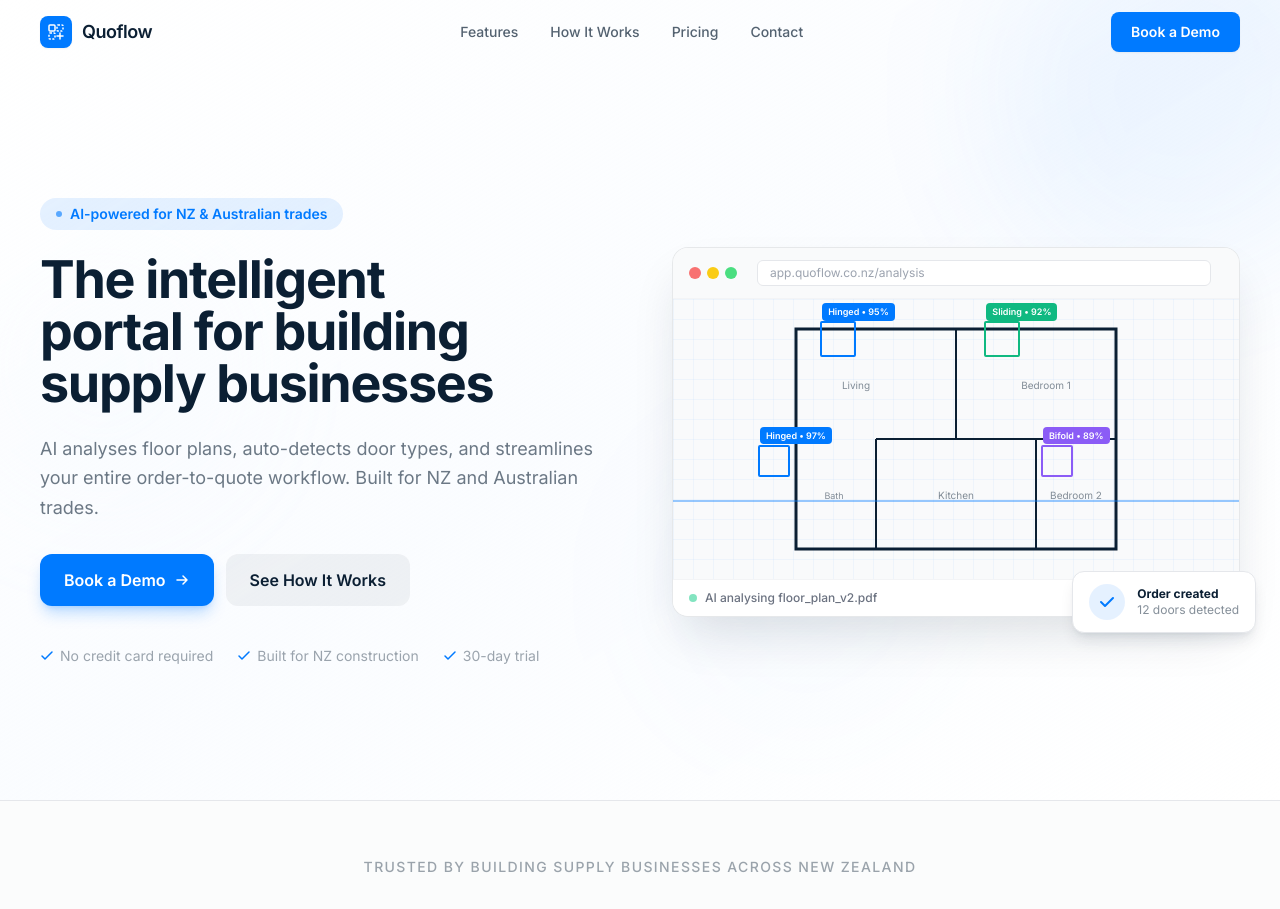
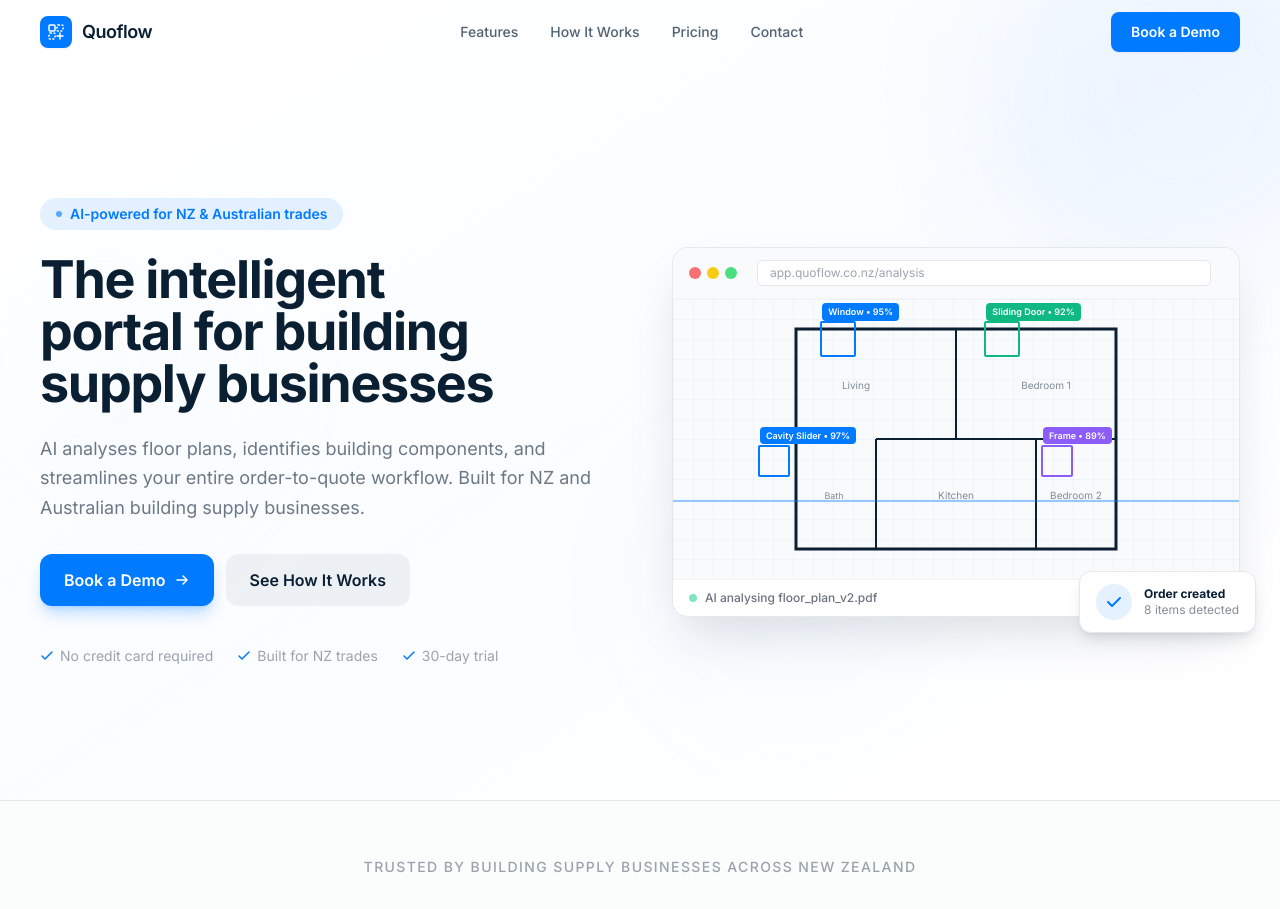
Before and after one commit to oliverjbunce-lgtm/planflow-website, a Next.js app: page / in a window 1280 px wide. Shown: the top 909 px of the page. Built offline with nearby package versions, Linux system fonts and the light colour scheme.

Commit message:
broaden copy from doors to general building supply

```diff
--- a/components/Features.jsx
+++ b/components/Features.jsx
@@ -17,7 +17,7 @@ const features = [
       </svg>
     ),
     title: 'AI Floor Plan Analysis',
-    desc: 'Upload a building plan and AI automatically detects and counts every door type. Saves hours of manual take-offs.',
+    desc: 'Upload a building plan and AI automatically detects and counts building components. Saves hours of manual take-offs.',
     highlight: 'Saves hours of manual take-offs',
   },
   {
--- a/components/Hero.jsx
+++ b/components/Hero.jsx
@@ -79,7 +79,7 @@ function FloorPlanMockup() {
           >
             <div className="w-full h-full border-2 border-sky rounded-sm relative">
               <div className="absolute -top-5 left-0 bg-sky text-white text-[9px] px-1.5 py-0.5 rounded font-semibold whitespace-nowrap">
-                Hinged • 95%
+                Window • 95%
               </div>
             </div>
           </motion.div>
@@ -93,7 +93,7 @@ function FloorPlanMockup() {
           >
             <div className="w-full h-full border-2 border-emerald-500 rounded-sm relative">
               <div className="absolute -top-5 left-0 bg-emerald-500 text-white text-[9px] px-1.5 py-0.5 rounded font-semibold whitespace-nowrap">
-                Sliding • 92%
+                Sliding Door • 92%
               </div>
             </div>
           </motion.div>
@@ -107,7 +107,7 @@ function FloorPlanMockup() {
           >
             <div className="w-full h-full border-2 border-sky rounded-sm relative">
               <div className="absolute -top-5 left-0 bg-sky text-white text-[9px] px-1.5 py-0.5 rounded font-semibold whitespace-nowrap">
-                Hinged • 97%
+                Cavity Slider • 97%
               </div>
             </div>
           </motion.div>
@@ -121,7 +121,7 @@ function FloorPlanMockup() {
           >
             <div className="w-full h-full border-2 border-violet-500 rounded-sm relative">
               <div className="absolute -top-5 left-0 bg-violet-500 text-white text-[9px] px-1.5 py-0.5 rounded font-semibold whitespace-nowrap">
-                Bifold • 89%
+                Frame • 89%
               </div>
             </div>
           </motion.div>
@@ -159,7 +159,7 @@ function FloorPlanMockup() {
         </div>
         <div>
           <div className="text-xs font-bold text-navy">Order created</div>
-          <div className="text-xs text-navy/50">12 doors detected</div>
+          <div className="text-xs text-navy/50">8 items detected</div>
         </div>
       </motion.div>
     </div>
@@ -207,8 +207,8 @@ export default function Hero() {
               transition={{ duration: 0.6, delay: 0.35 }}
               className="mt-6 text-lg text-navy/60 leading-relaxed max-w-xl"
             >
-              AI analyses floor plans, auto-detects door types, and streamlines your entire order-to-quote workflow.
-              Built for NZ and Australian trades.
+              AI analyses floor plans, identifies building components, and streamlines your entire order-to-quote workflow.
+              Built for NZ and Australian building supply businesses.
             </motion.p>
 
             <motion.div
@@ -247,7 +247,7 @@ export default function Hero() {
               </span>
               <span className="flex items-center gap-1.5">
                 <svg width="14" height="14" viewBox="0 0 14 14" fill="none"><path d="M2 7l3 3 7-7" stroke="#007AFF" strokeWidth="1.5" strokeLinecap="round" strokeLinejoin="round"/></svg>
-                Built for NZ construction
+                Built for NZ trades
               </span>
               <span className="flex items-center gap-1.5">
                 <svg width="14" height="14" viewBox="0 0 14 14" fill="none"><path d="M2 7l3 3 7-7" stroke="#007AFF" strokeWidth="1.5" strokeLinecap="round" strokeLinejoin="round"/></svg>
--- a/components/HowItWorks.jsx
+++ b/components/HowItWorks.jsx
@@ -13,7 +13,7 @@ const steps = [
   {
     n: '02',
     title: 'AI detects all door types instantly',
-    desc: 'Our model scans every room and identifies door types — hinged, sliding, bifold, cavity, and more.',
+    desc: 'Our model scans every room and identifies building components — doors, windows, frames, and more.',
     color: 'from-violet-100/40 to-sky/20',
   },
   {
--- a/components/SocialProof.jsx
+++ b/components/SocialProof.jsx
@@ -5,8 +5,8 @@ import { useInView } from 'react-intersection-observer'
 
 const logos = [
   'BuildCo NZ',
-  'Pacific Doors',
-  'Titan Supply',
+  'Pacific Supplies',
+  'Titan Building',
   'Southern Frames',
 ]
 
--- a/components/Stats.jsx
+++ b/components/Stats.jsx
@@ -11,10 +11,10 @@ const stats = [
     icon: '📐',
   },
   {
-    value: '12',
-    label: 'Door types detected',
-    sub: 'Hinged, sliding, bifold & more',
-    icon: '🚪',
+    value: '10+',
+    label: 'Product categories',
+    sub: 'Doors, windows, frames & more',
+    icon: '📦',
   },
   {
     value: 'Minutes',
@@ -24,8 +24,8 @@ const stats = [
   },
   {
     value: 'NZ-built',
-    label: 'For NZ construction',
-    sub: 'Residential floor plan trained',
+    label: 'For NZ trades',
+    sub: 'Trained on NZ building plans',
     icon: '🇳🇿',
   },
 ]
```
